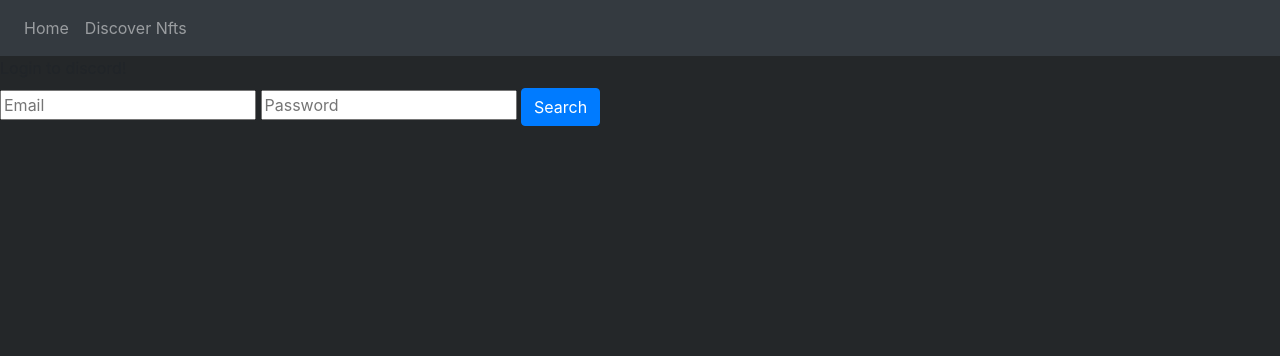
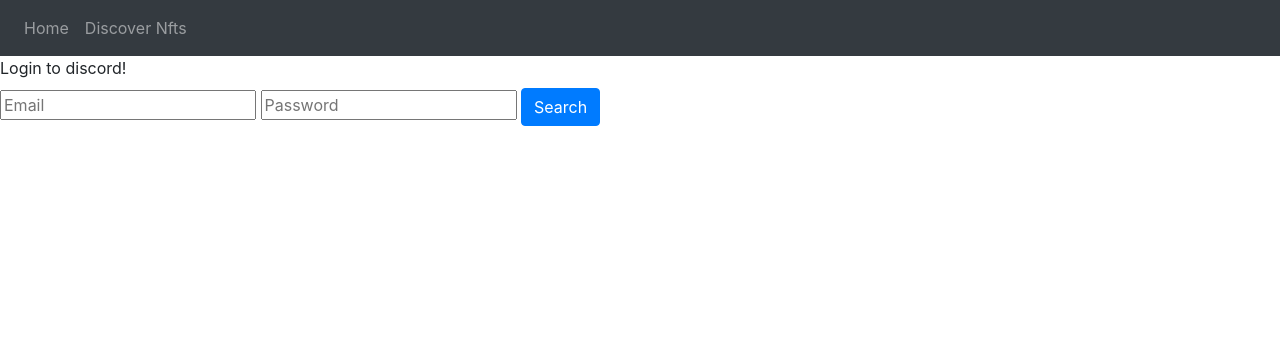
Before and after one commit to AAClive/calculator, a Flask app: page / in a window 1280 px wide. Shown: the top 356 px of the page. Run offline with Flask 2, Linux system fonts and the light colour scheme; some libraries are stand-ins or nearby versions.

Commit message:
Update home.html

```diff
--- a/templates/home.html
+++ b/templates/home.html
@@ -17,7 +17,7 @@
       crossorigin="anonymous"
     />
   </head>
-  <body style="background-color:#242729">
+  <body>
     <nav class="navbar navbar-expand-lg navbar-dark bg-dark">
         <button
           class="navbar-toggler"
```
